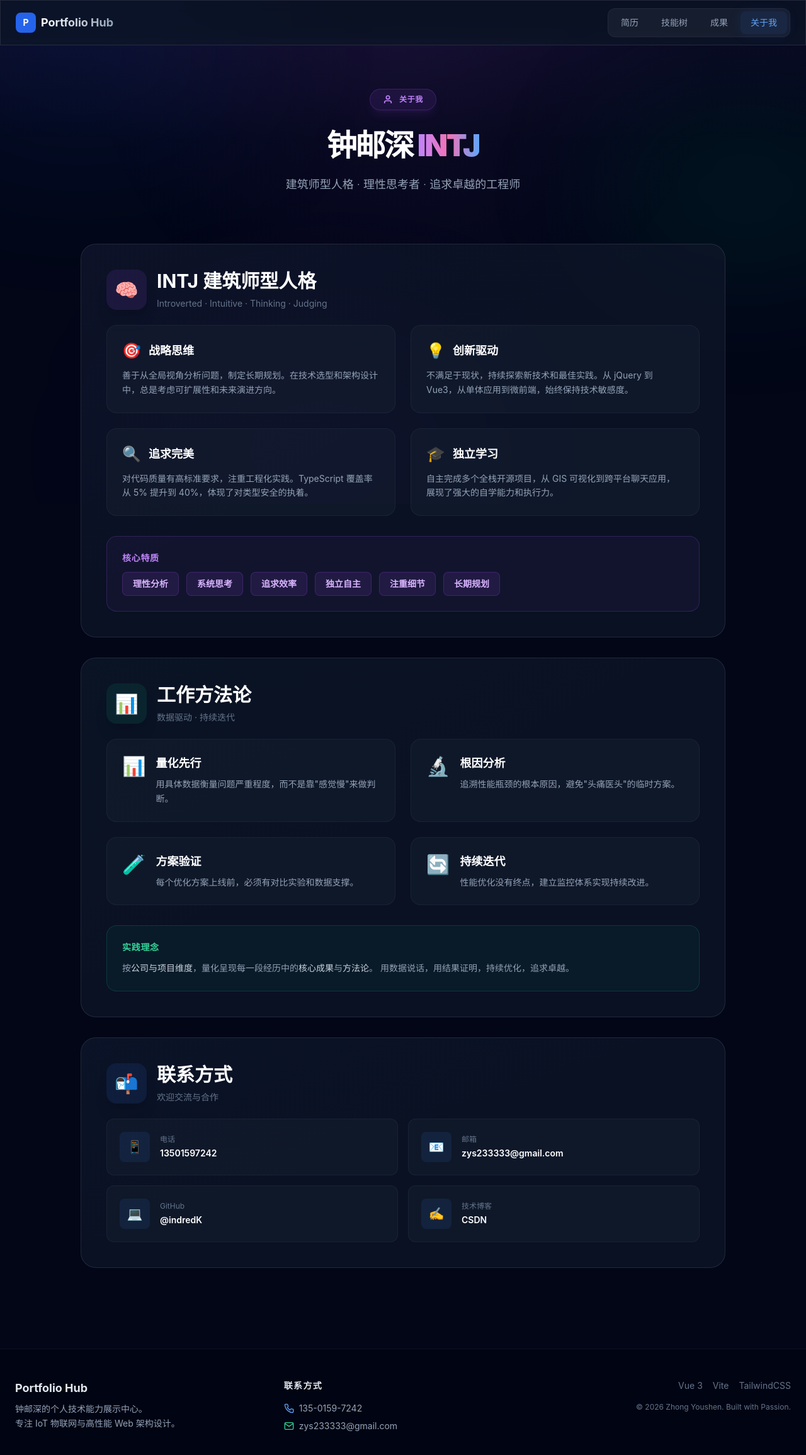
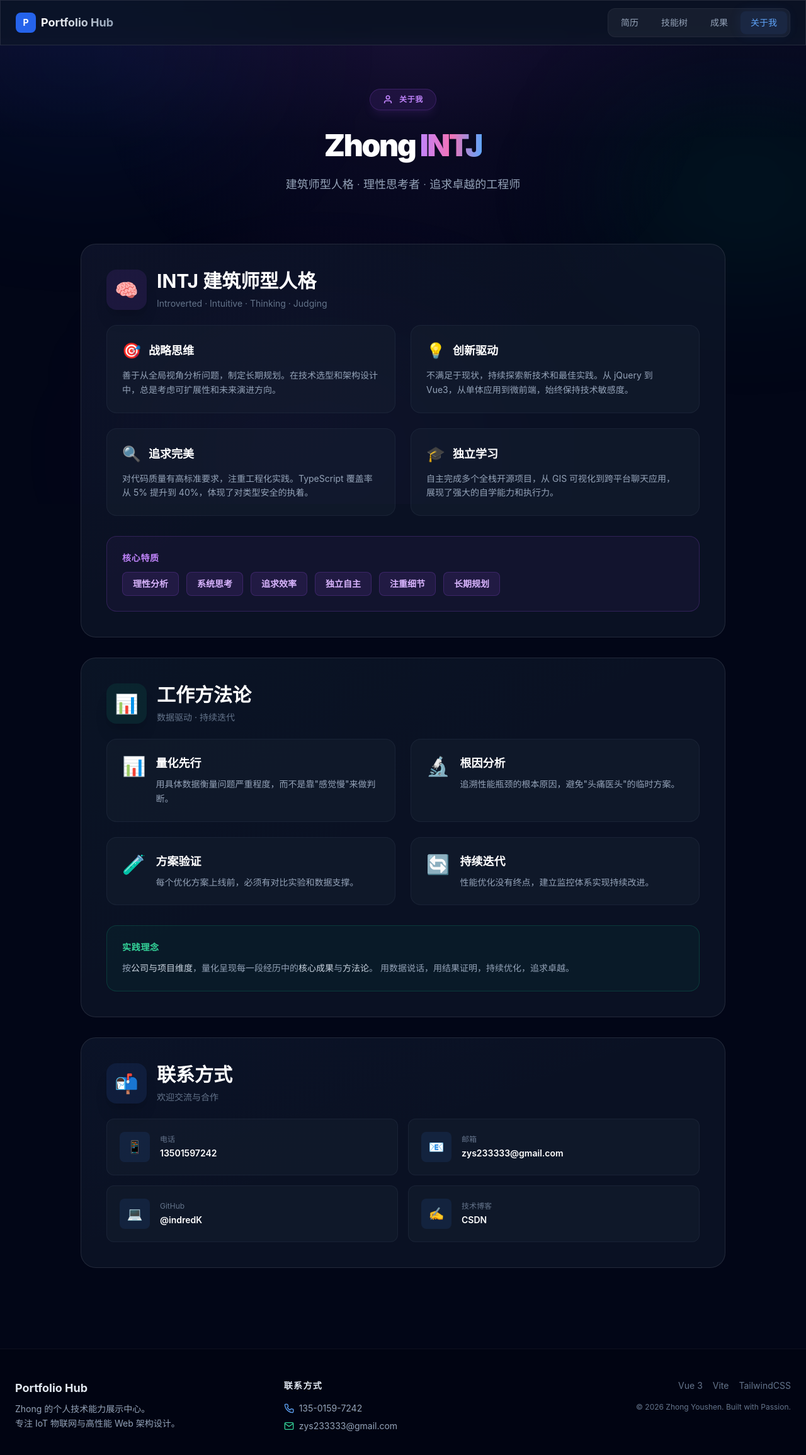
Before and after one commit to indredK/resume, a Vue app in the folder apps/main-site/: page /resume/about in a window 1280 px wide. Shown: the top 2310 px of the page at 63% size. Built offline with nearby package versions, Linux system fonts and the light colour scheme.

Commit message:
refactor

```diff
--- a/apps/main-site/src/App.vue
+++ b/apps/main-site/src/App.vue
@@ -43,7 +43,7 @@
           <div class="text-slate-400">
             <p class="font-bold text-slate-200 text-lg mb-2">Portfolio Hub</p>
             <p class="text-sm leading-relaxed">
-              钟邮深的个人技术能力展示中心。<br>
+              Zhong 的个人技术能力展示中心。<br>
               专注 IoT 物联网与高性能 Web 架构设计。
             </p>
           </div>
--- a/apps/main-site/src/views/About.vue
+++ b/apps/main-site/src/views/About.vue
@@ -12,7 +12,7 @@
           关于我
         </div>
         <h1 class="text-4xl md:text-5xl font-black tracking-tighter text-white mb-6 leading-tight">
-          钟邮深 <span class="bg-clip-text text-transparent bg-gradient-to-r from-purple-400 via-pink-400 to-blue-400">INTJ</span>
+          Zhong <span class="bg-clip-text text-transparent bg-gradient-to-r from-purple-400 via-pink-400 to-blue-400">INTJ</span>
         </h1>
         <p class="text-base md:text-lg text-slate-400 max-w-3xl mx-auto leading-relaxed font-light">
           建筑师型人格 · 理性思考者 · 追求卓越的工程师
--- a/apps/main-site/src/views/Home.vue
+++ b/apps/main-site/src/views/Home.vue
@@ -12,7 +12,7 @@
             前端开发工程师 | 5年经验
           </div>
           <h1 class="text-6xl font-black mb-4 tracking-tighter text-white">
-            钟邮深
+            Zhong
           </h1>
           <p class="text-xl text-slate-400 max-w-2xl mb-8 leading-relaxed font-medium">
             深耕 <span class="text-blue-400">IoT 物联网</span> 与 <span class="text-emerald-400">微前端架构</span>。
```
